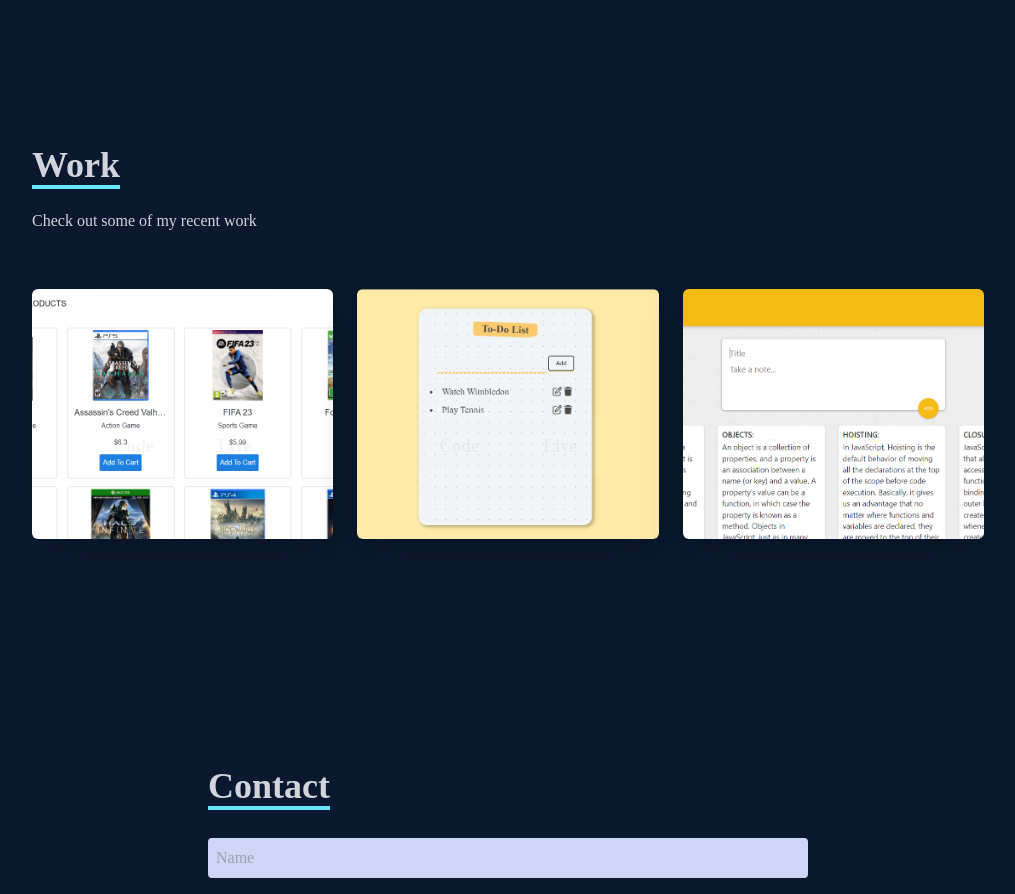
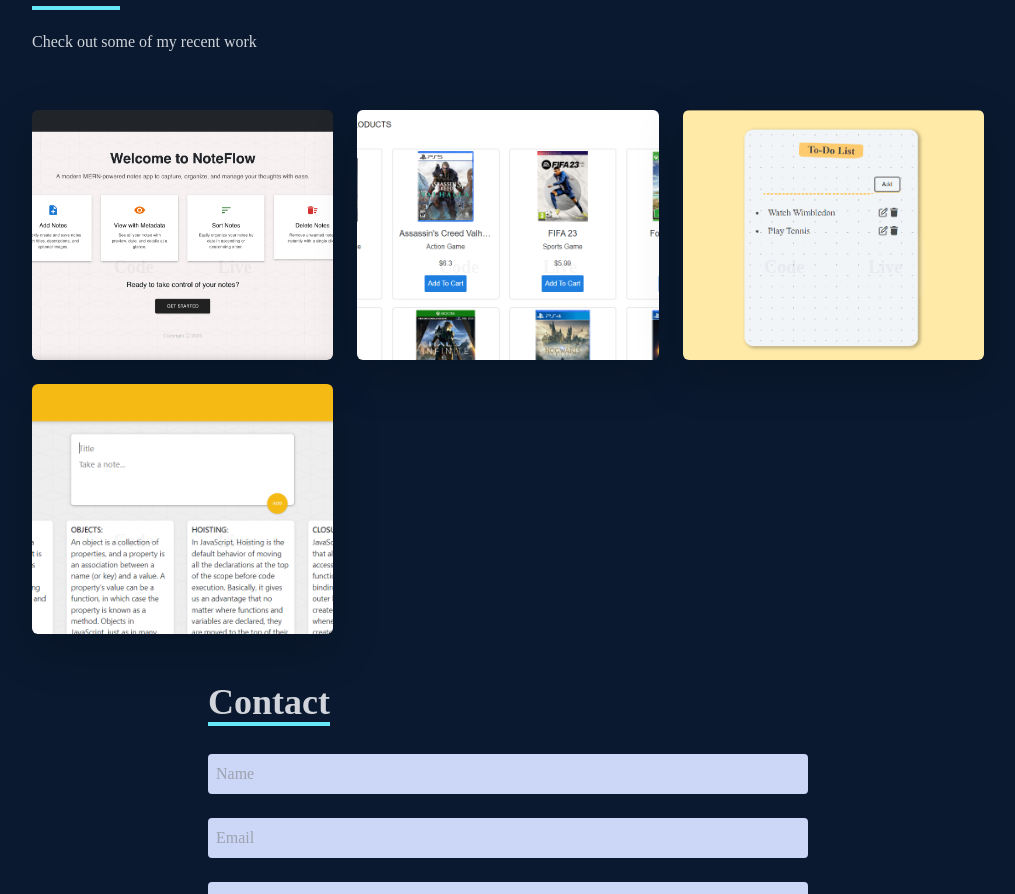
Before and after one commit to Faraan10/portfolio, a React (Vite) app: page / in a window 1280 px wide. Shown: the part 2372-3266 px from the top of the page, without its empty margins (132-1147 px from the left). Built offline with nearby package versions, Linux system fonts and the light colour scheme.

Commit message:
work page updated

```diff
--- a/src/components/Work.jsx
+++ b/src/components/Work.jsx
@@ -4,10 +4,12 @@
 const Work = () => {
   const project = projects;
   return (
-		<div name="work" className="w-full md:h-screen text-gray-300 bg-[#0a192f]">
+    <div name="work" className="w-full text-gray-300 bg-[#0a192f]">
       <div className="max-w-[1000px] mx-auto p-4 flex flex-col justify-center w-full h-full">
         <div className="pb-8">
-					<p className="text-4xl font-bold inline border-b-4 text-gray-300 border-cyan-300">Work</p>
+          <p className="text-4xl font-bold inline border-b-4 text-gray-300 border-cyan-300">
+            Work
+          </p>
           <p className="py-6">Check out some of my recent work</p>
         </div>
 
@@ -23,7 +25,9 @@
             >
               {/* Hover effect for images */}
               <div className="opacity-5 group-hover:opacity-100 ">
-								<span className="text-2xl font bold text-white tracking-wider ">{item.name}</span>
+                <span className="text-2xl font bold text-white tracking-wider ">
+                  {item.name}
+                </span>
                 <div className="pt-8 text-center ">
                   {/* eslint-disable-next-line */}
                   <a href={item.github} target="_blank">
--- a/src/data/projects.js
+++ b/src/data/projects.js
@@ -1,3 +1,4 @@
+import notes from "../assets/notes.png";
 import Ecommerce from "../assets/ecommerce.png";
 import TodoList from "../assets/todolist.png";
 import KeeperApp from "../assets/keeperapp.png";
@@ -5,20 +6,27 @@
 export const projects = [
   {
     id: 1,
+    name: "Notes Application",
+    image: notes,
+    github: "https://github.com/Faraan10/Notes-App-Frontend",
+    live: "https://notes-app-muhammed-faraans-projects.vercel.app/",
+  },
+  {
+    id: 2,
     name: "Ecommerce Application",
     image: Ecommerce,
     github: "https://github.com/Faraan10/Ecommerce_Frontend",
     live: "https://ecommerce-frontend-iqxge5zev-muhammed-faraans-projects.vercel.app/",
   },
   {
-		id: 2,
+    id: 3,
     name: "Todo List App",
     image: TodoList,
     github: "https://github.com/Faraan10/Todo_List-Frontend",
     live: "https://muhammedfaraantodolist.netlify.app/",
   },
   {
-		id: 3,
+    id: 4,
     name: "Keeper App",
     image: KeeperApp,
     github: "https://github.com/Faraan10/Keeper_App-Frontend",
```
Also changed, not shown: src/assets/notes.png (added). Lines whose indentation alone changed are shown as unchanged.
